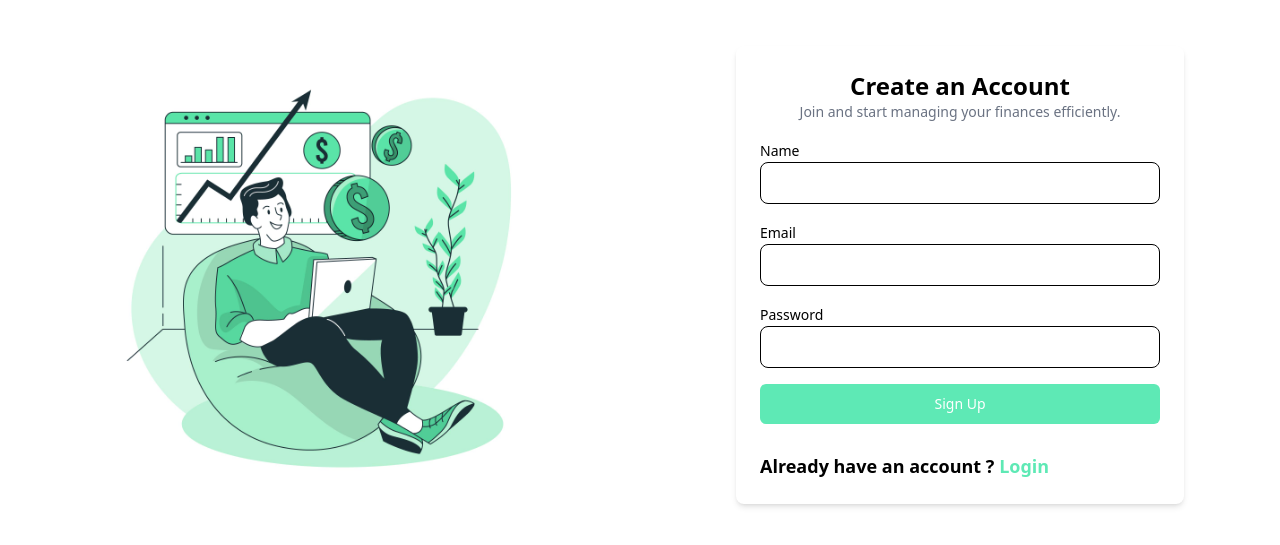
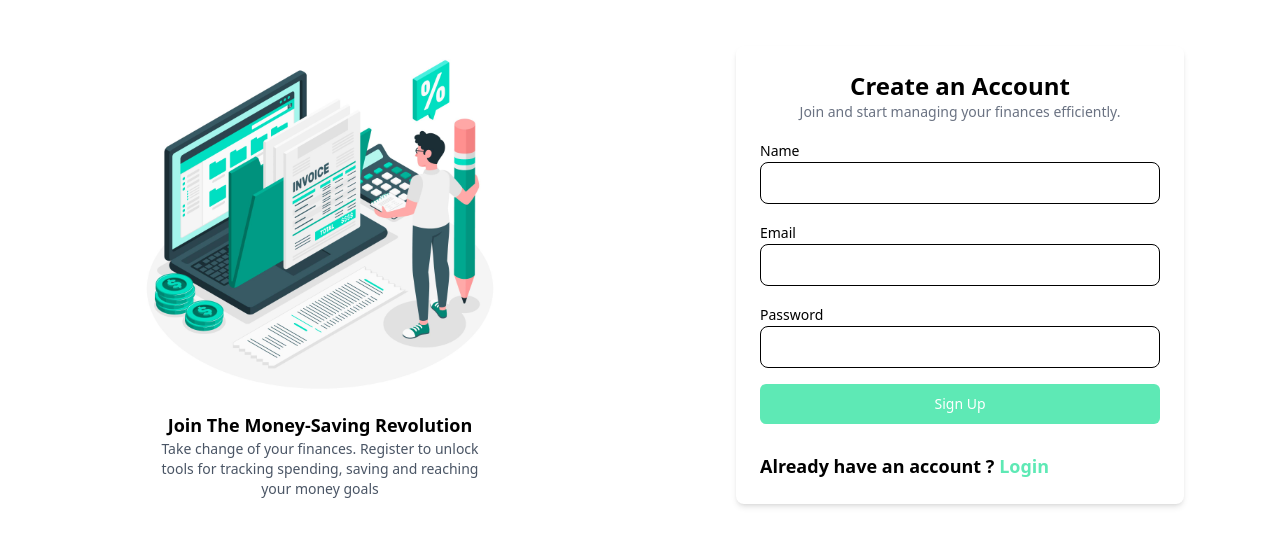
Before and after one commit to GODWINPETER1/person_fincance_tracker, a React (Vite) app in the folder finance_tracker_frontend/: page /register in a window 1280 px wide. Shown: the part 125-670 px from the top of the page. Built offline with nearby package versions, Linux system fonts and the light colour scheme.

Commit message:
change and additional features in registration page

```diff
--- a/finance_tracker_frontend/package.json
+++ b/finance_tracker_frontend/package.json
@@ -17,6 +17,8 @@
     "axios": "^1.7.9",
     "class-variance-authority": "^0.7.1",
     "clsx": "^2.1.1",
+    "embla-carousel-autoplay": "^8.5.2",
+    "embla-carousel-react": "^8.5.2",
     "lucide-react": "^0.475.0",
     "react": "^19.0.0",
     "react-dom": "^19.0.0",
--- /dev/null
+++ b/finance_tracker_frontend/src/components/carousel/imageCarousel.tsx
@@ -0,0 +1,56 @@
+import React, { useState, useEffect, useCallback } from "react";
+import useEmblaCarousel from "embla-carousel-react";
+import Autoplay from "embla-carousel-autoplay";
+
+// Import images
+import authImg1 from "@/assets/auth.jpg";
+import authImg2 from "@/assets/auth2.jpg";
+import authImg3 from "@/assets/auth3.jpg";
+
+const slides = [
+  { image: authImg1, title: "Take Control of Your Finance", text: "Start managing your money smarter. Register now to track expenses, set budgets and achieve your financial goals effortlessy" },
+  { image: authImg2, title: "Join The Money-Saving Revolution", text: "Take change of your finances. Register to unlock tools for tracking spending, saving and reaching your money goals" },
+  { image: authImg3, title: "Your Financial Journey Starts Here", text: "Begin your path to better money management. Sign up to track expenses, set goals and monitor progress with ease." },
+];
+
+const ImageCarousel: React.FC = () => {
+  const [carouselRef, api] = useEmblaCarousel({ loop: true }, [Autoplay({ delay: 3000 })]);
+  const [currentIndex, setCurrentIndex] = useState(0);
+
+  // Update text when the slide changes
+  const onSelect = useCallback(() => {
+    if (!api) return;
+    setCurrentIndex(api.selectedScrollSnap());
+  }, [api]);
+
+  useEffect(() => {
+    if (!api) return;
+    api.on("select", onSelect);
+    return () => api.off("select", onSelect);
+  }, [api, onSelect]);
+
+  return (
+    <div className="flex flex-col items-center">
+      {/* Carousel Container */}
+      <div className="overflow-hidden rounded-xl  w-[350px] h-[460px]" ref={carouselRef}>
+        <div className="flex">
+          {slides.map((slide, index) => (
+            <div key={index} className="flex-shrink-0 w-full h-full">
+              <img src={slide.image} alt={`Slide ${index}`} className="w-full h-full object-cover rounded-xl" />
+            </div>
+          ))}
+        </div>
+
+         {/* Dynamic Header & Paragraph */}
+      <div className="text-center mt-4">
+        <h2 className="text-lg font-bold ">{slides[currentIndex].title}</h2>
+        <p className="text-sm text-gray-600">{slides[currentIndex].text}</p>
+      </div>
+      </div>
+
+
+    </div>
+  );
+};
+
+export default ImageCarousel;
--- a/finance_tracker_frontend/src/pages/registrationPage/registerPage.tsx
+++ b/finance_tracker_frontend/src/pages/registrationPage/registerPage.tsx
@@ -1,17 +1,16 @@
-// RegisterPage.tsx
 import React from "react";
 import RegisterForm from "@/features/auth/Register";
-import imageSrc from "@/assets/auth3.jpg"; // Update with actual image path
+import ImageCarousel from "@/components/carousel/imageCarousel";
 
 const RegisterPage: React.FC = () => {
   return (
-    <div className="flex h-screen">
-      {/* Left Side - Image */}
-      <div className="hidden md:flex w-1/2  items-center justify-center">
-        <img src={imageSrc} alt="Register" className="max-w-s md:max-w-md" />
+    <div className="flex h-screen items-center justify-center">
+      {/* Left Side - Image Carousel Card */}
+      <div className="hidden md:flex w-1/2 justify-center">
+        <ImageCarousel />
       </div>
 
-      {/* Right Side - Form */}
+      {/* Right Side - Register Form */}
       <div className="w-full md:w-1/2 flex items-center justify-center">
         <RegisterForm />
       </div>
```
Also changed, not shown: 1 other file (tests, documents, lock files or other folders).
